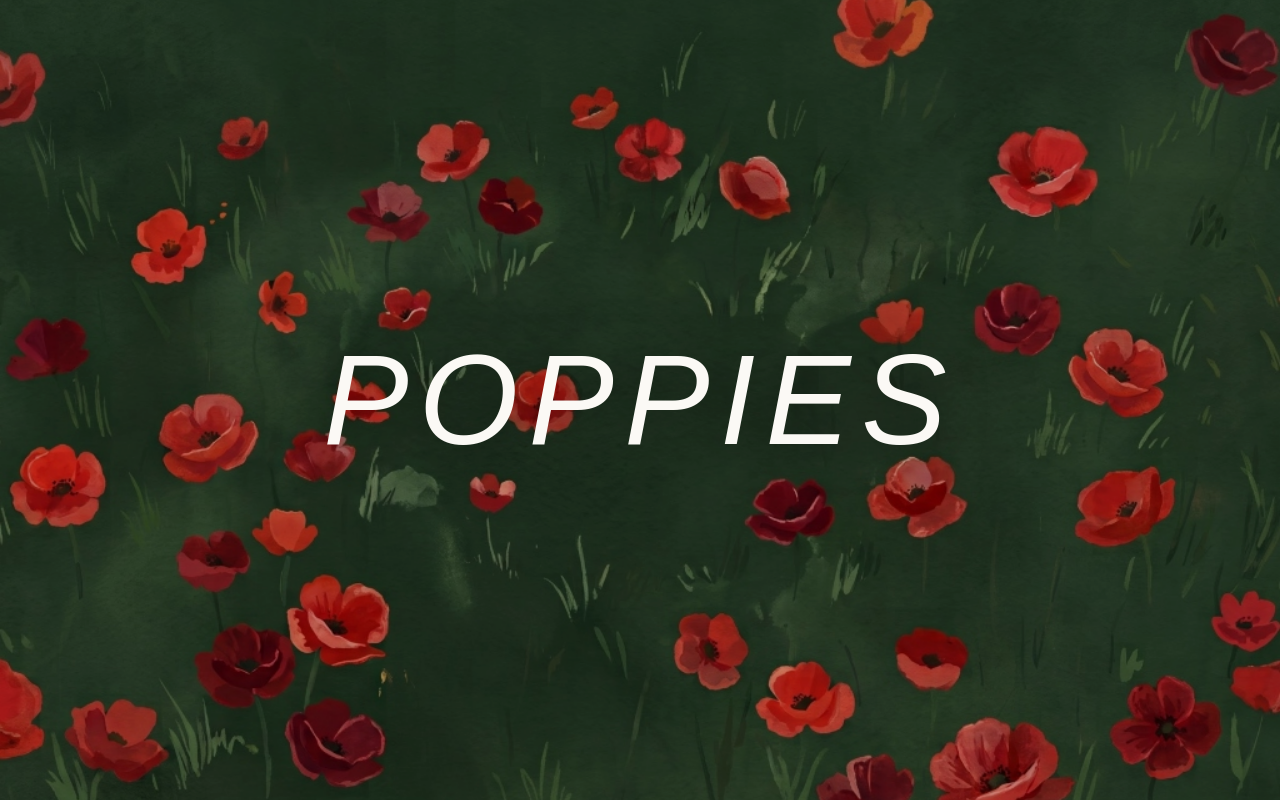
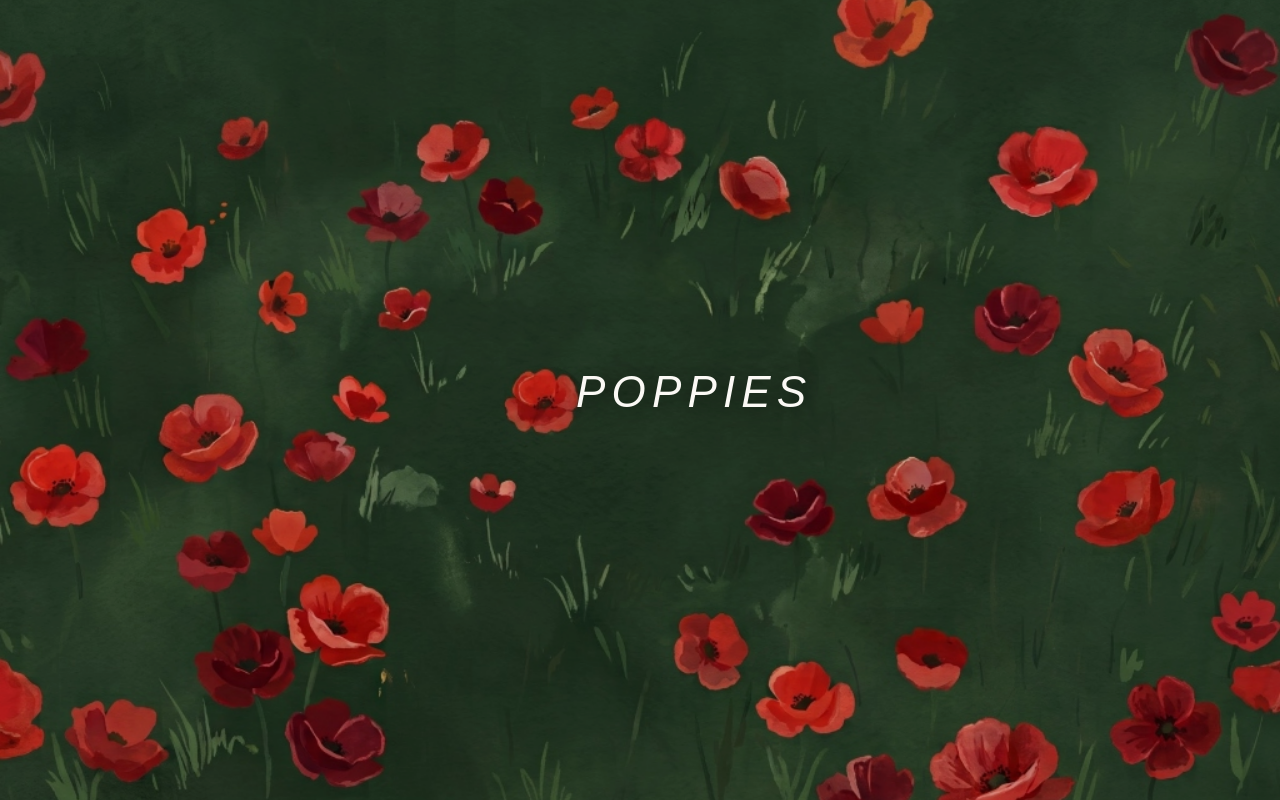
Before and after one commit to chief-07/poppies, a Next.js app: page / in a window 1280 px wide. Built offline with nearby package versions, Linux system fonts and the light colour scheme; a web font is replaced by a local one.

Commit message:
style: scale down typography and anchor text into central meadow clearing beside flower

```diff
--- a/app/page.tsx
+++ b/app/page.tsx
@@ -1,20 +1,24 @@
 export default function Home() {
   return (
-    <main className="relative min-h-screen w-full flex items-center justify-center overflow-hidden bg-[#132216]">
+    <main className="relative min-h-screen w-full overflow-hidden bg-[#132216]">
       {/* Poppy Field Background Image */}
       <div
-        className="absolute inset-0 bg-cover bg-center bg-no-repeat transition-transform duration-1000 scale-100"
+        className="absolute inset-0 bg-cover bg-center bg-no-repeat"
         style={{
           backgroundImage: "url('/poppies-bg.jpg')",
         }}
       />
 
-      {/* Subtle atmospheric vignette overlay */}
-      <div className="absolute inset-0 bg-black/20 backdrop-blur-[0.5px]" />
+      {/* Subtle atmospheric vignette */}
+      <div className="absolute inset-0 bg-black/15 pointer-events-none" />
 
-      {/* Centered Typography: Frank Ruhl Libre, Italics, POPPIES */}
-      <div className="relative z-10 text-center px-6 select-none animate-fade-in">
-        <h1 className="font-serif italic font-normal text-6xl sm:text-7xl md:text-8xl lg:text-9xl text-[#FBF9F5] tracking-[0.08em] drop-shadow-[0_4px_24px_rgba(0,0,0,0.45)]">
+      {/*
+        Text placed in the central clearing, directly to the right of the lone central poppy:
+        The central flower is at ~42% left, 49% top.
+        The text begins at ~45%-46% left, perfectly nestled in the dark green clearing.
+      */}
+      <div className="absolute top-[49%] left-[45%] -translate-y-1/2 z-10 select-none">
+        <h1 className="font-serif italic font-normal text-2xl sm:text-3xl md:text-4xl lg:text-[2.75rem] text-[#FBF9F5] tracking-[0.14em] drop-shadow-[0_2px_12px_rgba(0,0,0,0.6)]">
           POPPIES
         </h1>
       </div>
```
